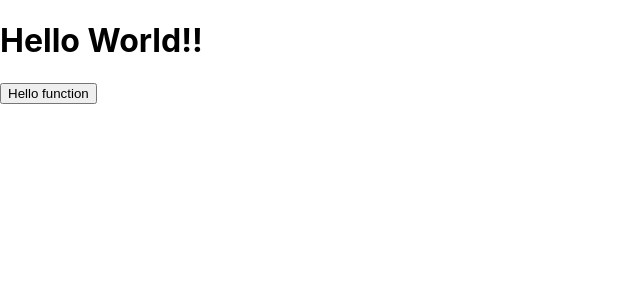
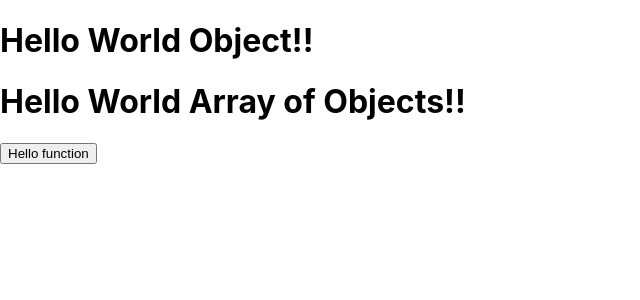
Before and after one commit to nsagias/react-class-and-function, a React (Create React App) app in the folder hybrid-app/: page / in a window 1280 px wide. Shown: the top 300 px of the page, without its empty margins (0-640 px from the left). Built offline with nearby package versions, Linux system fonts and the light colour scheme.

Commit message:
create array of objects and pass it down

```diff
--- a/hybrid-app/src/App.jsx
+++ b/hybrid-app/src/App.jsx
@@ -4,15 +4,15 @@ import Message from "./components/Message";
 
 class App extends React.Component {
   render() {
-    const helloWorldObject = { message: "Hello World!!"};
-    const helloWorldArray = [{ message: "Hello World!!"}];
+    const helloWorldObject = { message: "Hello World Object!!"};
+    const helloWorldArrayOfObject = [{ message: "Hello World Array of Objects!!"}];
     const handleHelloFunction = () => console.log("Hello Function");
 
     return (
       <div>
         <Message
           messageObject={helloWorldObject}
-          messageArray={helloWorldArray}
+          messageArray={helloWorldArrayOfObject}
           messageFunction={handleHelloFunction}
         />
       </div>
--- a/hybrid-app/src/components/Message.jsx
+++ b/hybrid-app/src/components/Message.jsx
@@ -5,6 +5,7 @@ export default function Message(props) {
   return (
     <>
       <h1>{props.messageObject.message}</h1>
+      <h1>{props.messageArray[0].message}</h1>
       <button onClick={props.messageFunction}>Hello function</button>
     </>
   );
```
